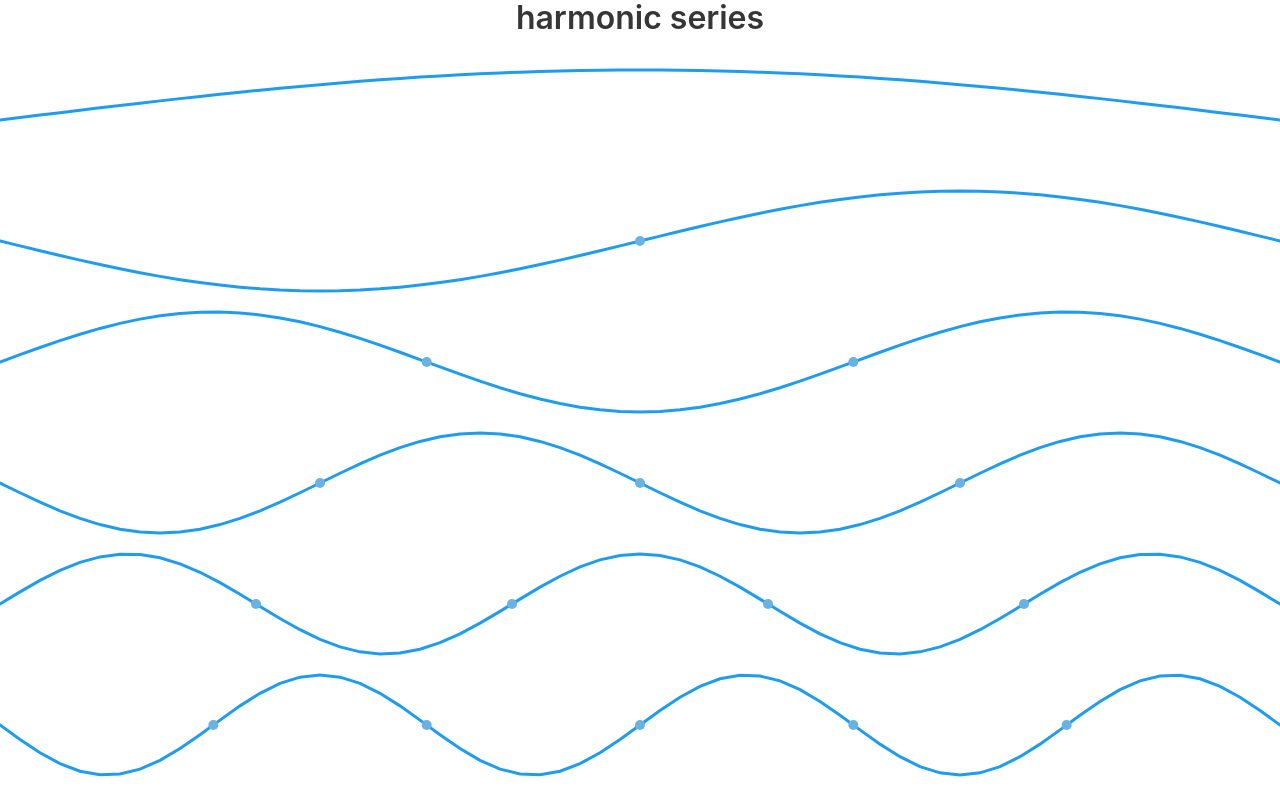
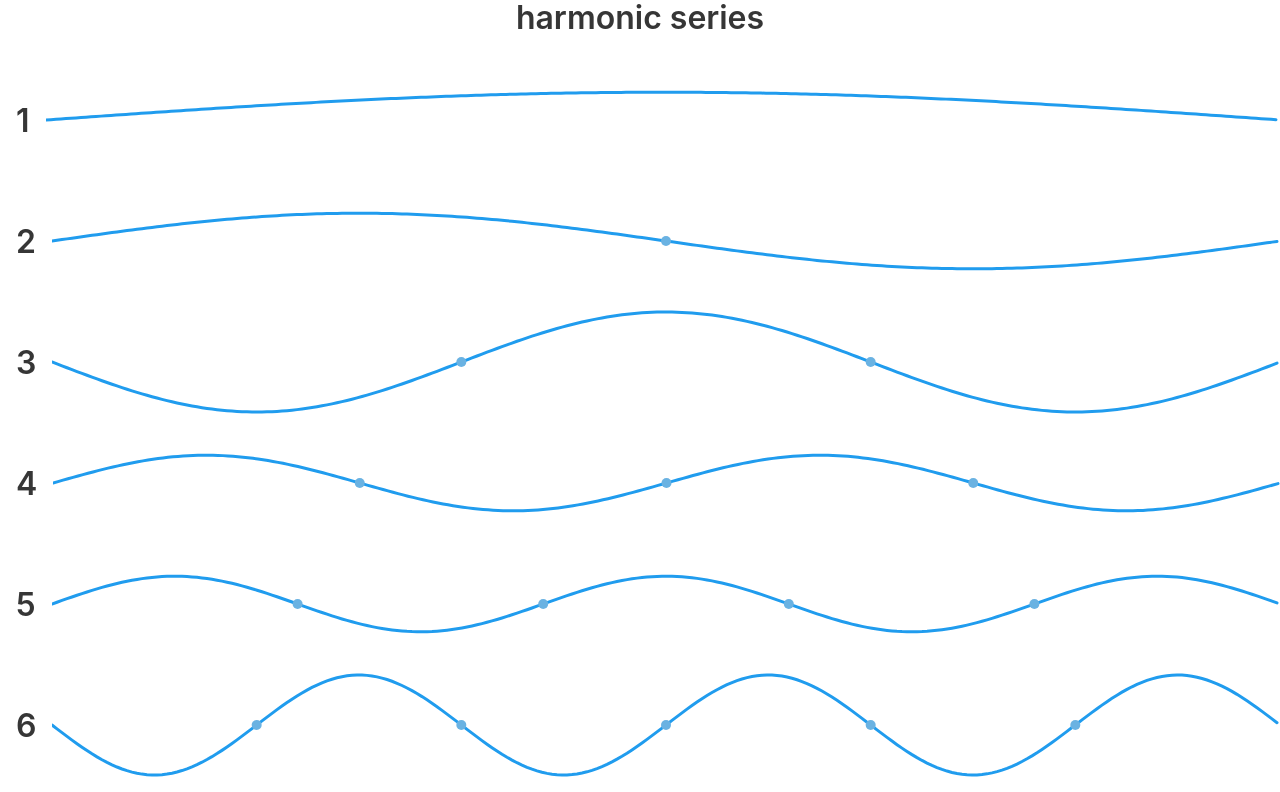
Before and after one commit to d-rowe/harmonic-visualizer, a React (Create React App) app: page / in a window 1280 px wide. Shown: the top 792 px of the page. Built offline with nearby package versions, Linux system fonts and the light colour scheme.

Commit message:
Added harmonic number next to waves

```diff
--- a/src/App.css
+++ b/src/App.css
@@ -2,6 +2,7 @@
   text-align: center;
   width: 100%;
   height: 100%;
+  /* margin: 10px; */
   /* overflow: hidden; */
 }
 
--- a/src/App.js
+++ b/src/App.js
@@ -17,7 +17,6 @@ function App() {
         <Wave harmonic="7" />
         <Wave harmonic="8" />
         <Wave harmonic="9" />
-        <Wave harmonic="10" />
       </div>
     </div>
   );
--- a/src/components/wave.css
+++ b/src/components/wave.css
@@ -13,3 +13,20 @@ svg {
   width: 100%;
   height: 115px;
 }
+
+.side {
+  display: flex;
+  flex-direction: row;
+  flex-grow: 1;
+}
+
+.contain {
+  width: 100%;
+}
+
+.vcenter {
+  display: flex;
+  flex-direction: column;
+  justify-content: center;
+  margin: 1rem;
+}
--- a/src/components/wave.js
+++ b/src/components/wave.js
@@ -10,7 +10,7 @@ class Wave extends React.Component {
     this.amplitudeAnimation = this.amplitude;
     this.harmonic = this.props.harmonic;
     this.speed = 3;
-    this.resolution = 20;
+    this.resolution = 5;
   }
 
   draw() {
@@ -27,7 +27,12 @@ class Wave extends React.Component {
     this.refs.path.setAttribute("d", path);
   }
 
+  componentWillUnmount() {
+    window.removeEventListener("resize", this.drawNodes.bind(this));
+  }
+
   componentDidMount() {
+    window.addEventListener("resize", this.drawNodes.bind(this));
     this.draw();
     this.drawNodes();
     this.wtl = new TimelineMax({ repeat: -1 });
@@ -59,26 +64,29 @@ class Wave extends React.Component {
         var circle = document.createElementNS(
           "http://www.w3.org/2000/svg",
           "circle"
-        ); //Create a path in SVG's namespace
-        circle.setAttribute("cx", (this.width / this.harmonic)*i); //Set path's data
+        );
+        circle.setAttribute("cx", (this.width / this.harmonic) * i);
         circle.setAttribute("cy", 60);
         circle.setAttribute("r", 5);
         circles.push(circle);
       }
       for (let i = 0; i < circles.length; i++) {
-        console.log(i);
         this.refs.svg.appendChild(circles[i]);
       }
-      // }
     }
   }
 
   render() {
     return (
-      <div className="contain" ref="contain">
-        <svg ref="svg">
-          <path ref="path" d="M10,10 L50,100 L90,50" />
-        </svg>
+      <div className="side">
+        <div className="vcenter">
+          <h1 class="title">{this.harmonic}</h1>
+        </div>
+        <div className="contain" ref="contain">
+          <svg ref="svg">
+            <path ref="path" d="M10,10 L50,100 L90,50" />
+          </svg>
+        </div>
       </div>
     );
   }
```
